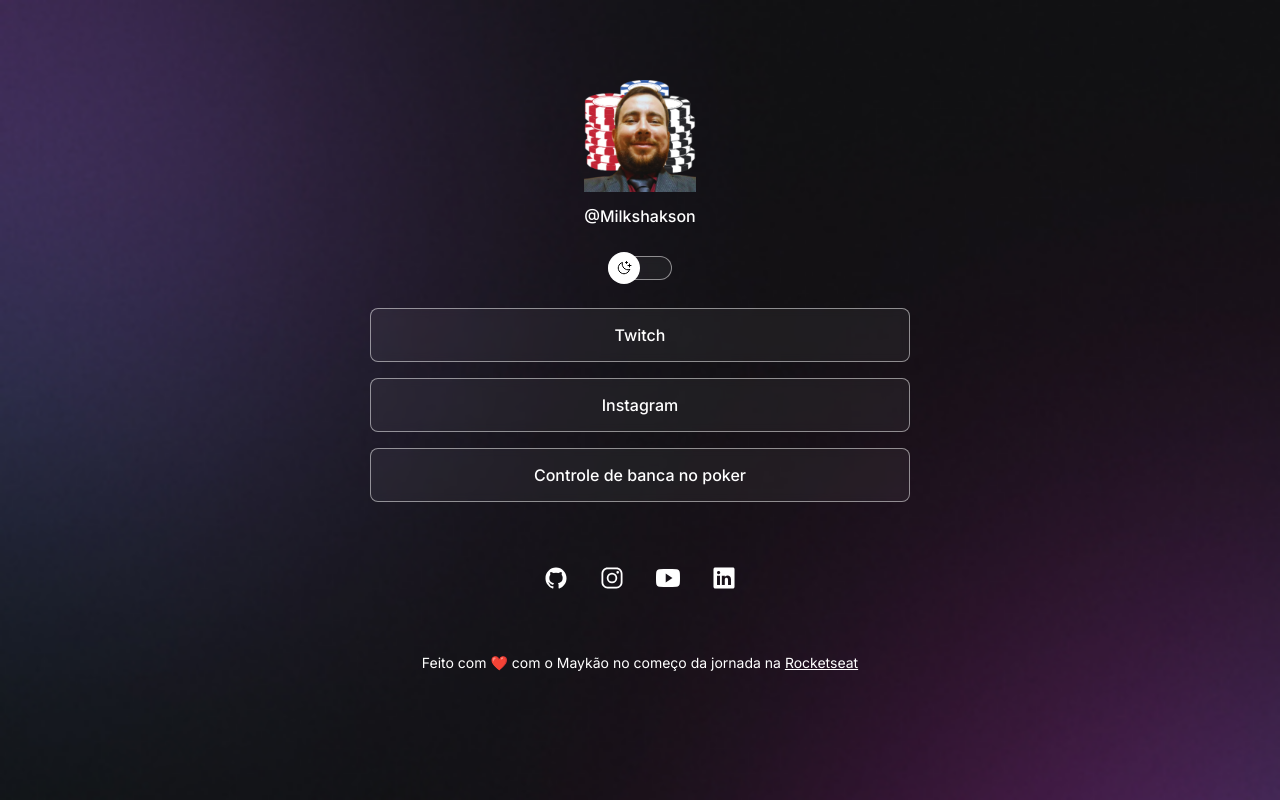
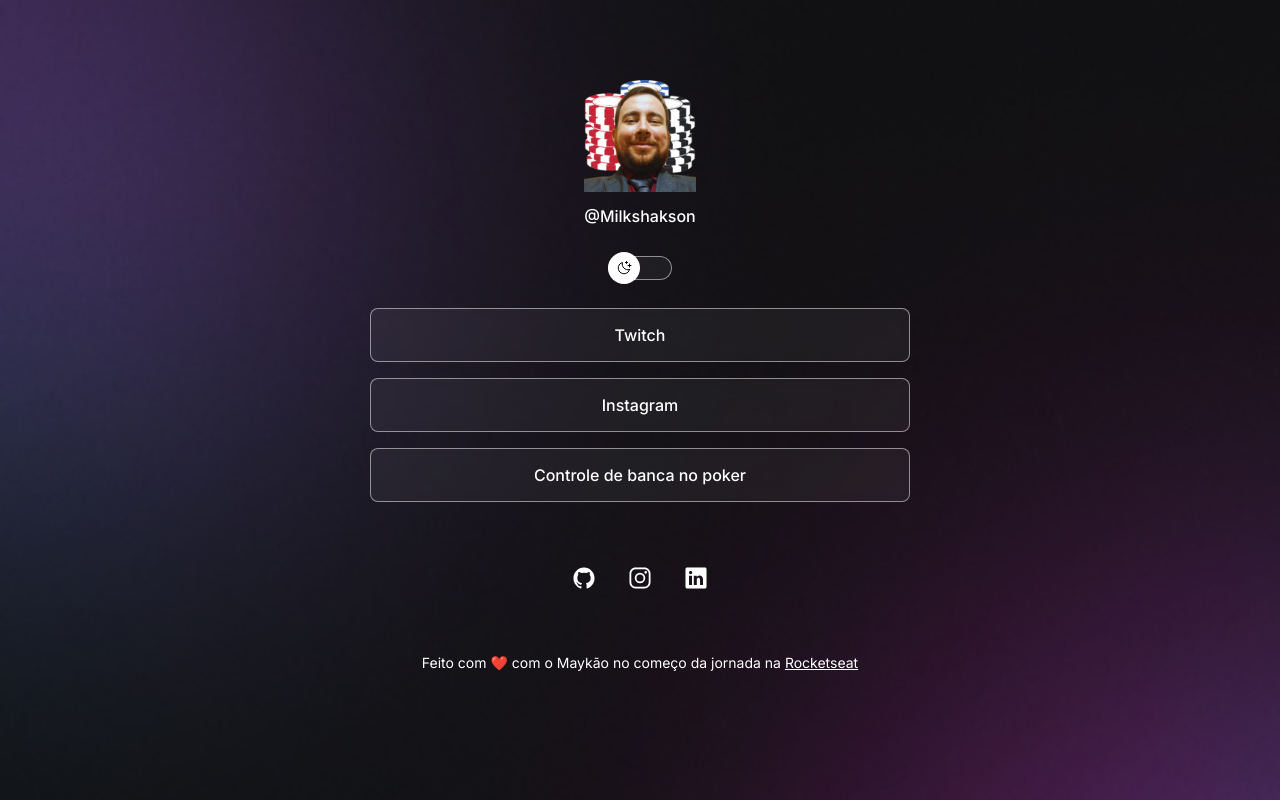
Before and after one commit to Milkshakson/rocketseat-explorer-inicio, a plain HTML site: page index.html in a window 1280 px wide. Drawn offline with nearby package versions, Linux system fonts and the light colour scheme.

Commit message:
Alteração do título da página

```diff
--- a/index.html
+++ b/index.html
@@ -3,7 +3,7 @@
 	<head>
 		<meta charset="UTF-8">
 		<meta name="viewport" content="width=device-width, initial-scale=1.0">
-		<title>Devlinks</title>
+		<title>MilkLinks</title>
 		<link rel="stylesheet" href="style.css">
 		<link rel="preconnect" href="https://fonts.googleapis.com">
 		<link rel="preconnect" href="https://fonts.gstatic.com" crossorigin>
@@ -40,10 +40,6 @@
 					<ion-icon name="logo-instagram"></ion-icon>
 				</a>
 
-				<a href="https://youtube.com/@milkshakson" target="_blank" rel="noopener noreferrer">
-					<ion-icon name="logo-youtube"></ion-icon>
-				</a>
-
 				<a href="https://www.linkedin.com/in/jeferson-josias-costa" target="_blank" rel="noopener noreferrer">
 
 					<ion-icon name="logo-linkedin"></ion-icon>
@@ -54,7 +50,6 @@
 				<a href="https://rocketseat.com.br" target="_blank" rel="noopener noreferrer">Rocketseat</a>
 			</footer>
 		</div>
-
 		<script type="module" src="https://unpkg.com/ionicons@7.1.0/dist/ionicons/ionicons.esm.js"></script>
 		<script nomodule src="https://unpkg.com/ionicons@7.1.0/dist/ionicons/ionicons.js"></script>
 		<script src="./script.js"></script>
```
